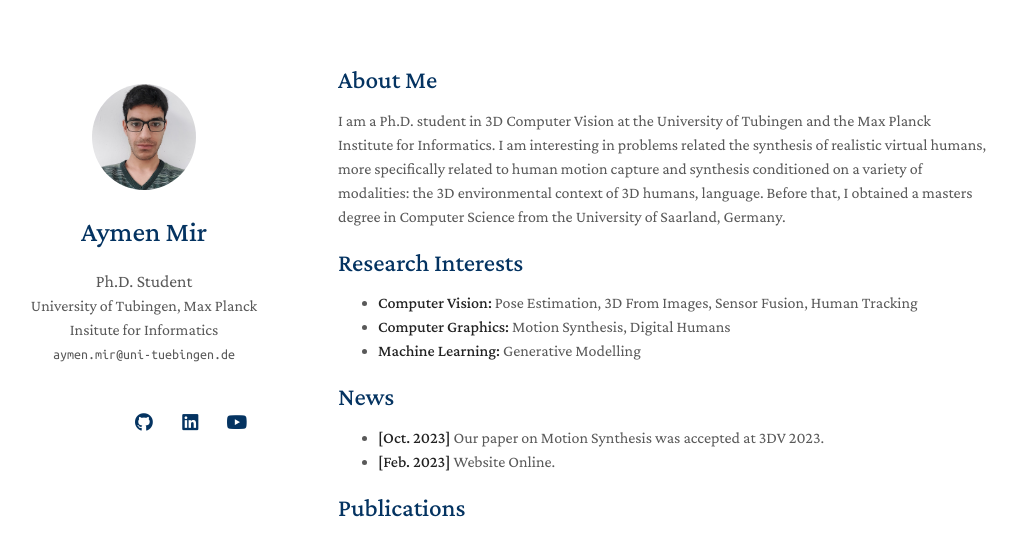
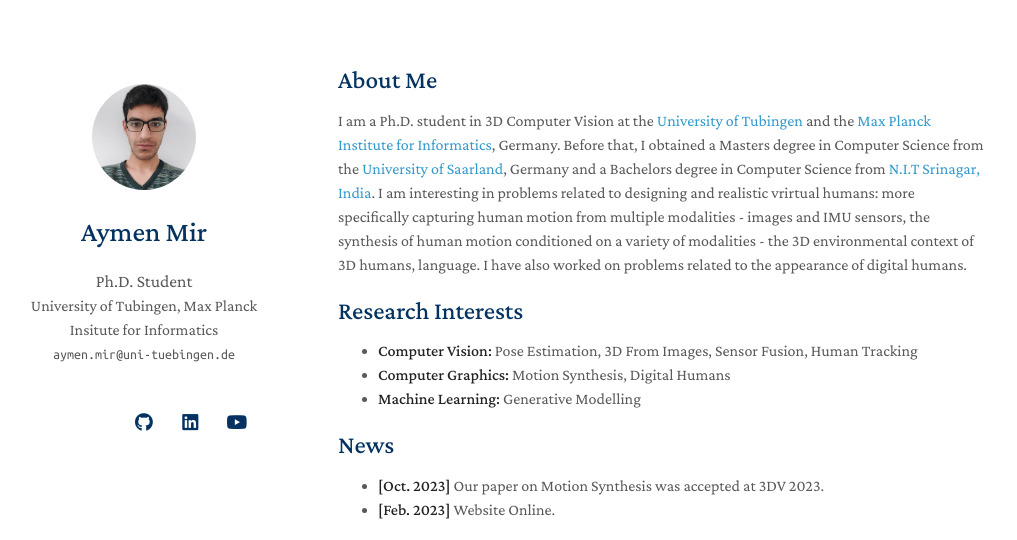
Before and after one commit to miraymen/miraymen.github.io, a Jekyll site: the page built from index.md, in a window 1280 px wide and 900 px high, cut to the strip 0-540 px from the top of the window. Shown: the whole strip, without its empty margins (132-1149 px from the left). Built offline with Jekyll 4.4.1, drawn with Linux system fonts in a browser that asks for light colours; nearby versions of some CDN libraries; a style sheet for code colours, icons or effects is not loaded; our own code applies the rules of GitHub Pages for plain Markdown files.

Commit message:
changes10

```diff
--- a/index.md
+++ b/index.md
@@ -4,7 +4,7 @@ layout: homepage
 
 ## About Me
 
-I am a Ph.D. student in 3D Computer Vision at the University of Tubingen and the Max Planck Institute for Informatics. I am interesting in problems related the synthesis of realistic virtual humans, more specifically related to human motion capture and synthesis conditioned on a variety of modalities: the 3D environmental context of 3D humans, language. Before that, I obtained a masters degree in Computer Science from the University of Saarland, Germany.
+I am a Ph.D. student in 3D Computer Vision at the <a href="https://tuebingen.ai/"> University of Tubingen</a> and the <a href="https://www.mpi-inf.mpg.de/departments/computer-vision-and-machine-learning">Max Planck Institute for Informatics</a>, Germany. Before that, I obtained a Masters degree in Computer Science from the <a href="">University of Saarland</a>, Germany and a Bachelors degree in Computer Science from <a href="https://nitsri.ac.in/Department/Deptindex.aspx?page=a&ItemID=cs&nDeptID=cs">N.I.T Srinagar, India</a>. I am interesting in problems related to designing and realistic vrirtual humans: more specifically capturing human motion from multiple modalities - images and IMU sensors, the synthesis of human motion conditioned on a variety of modalities - the 3D environmental context of 3D humans, language. I have also worked on problems related to the appearance of digital humans.
 
 ## Research Interests
 
```
